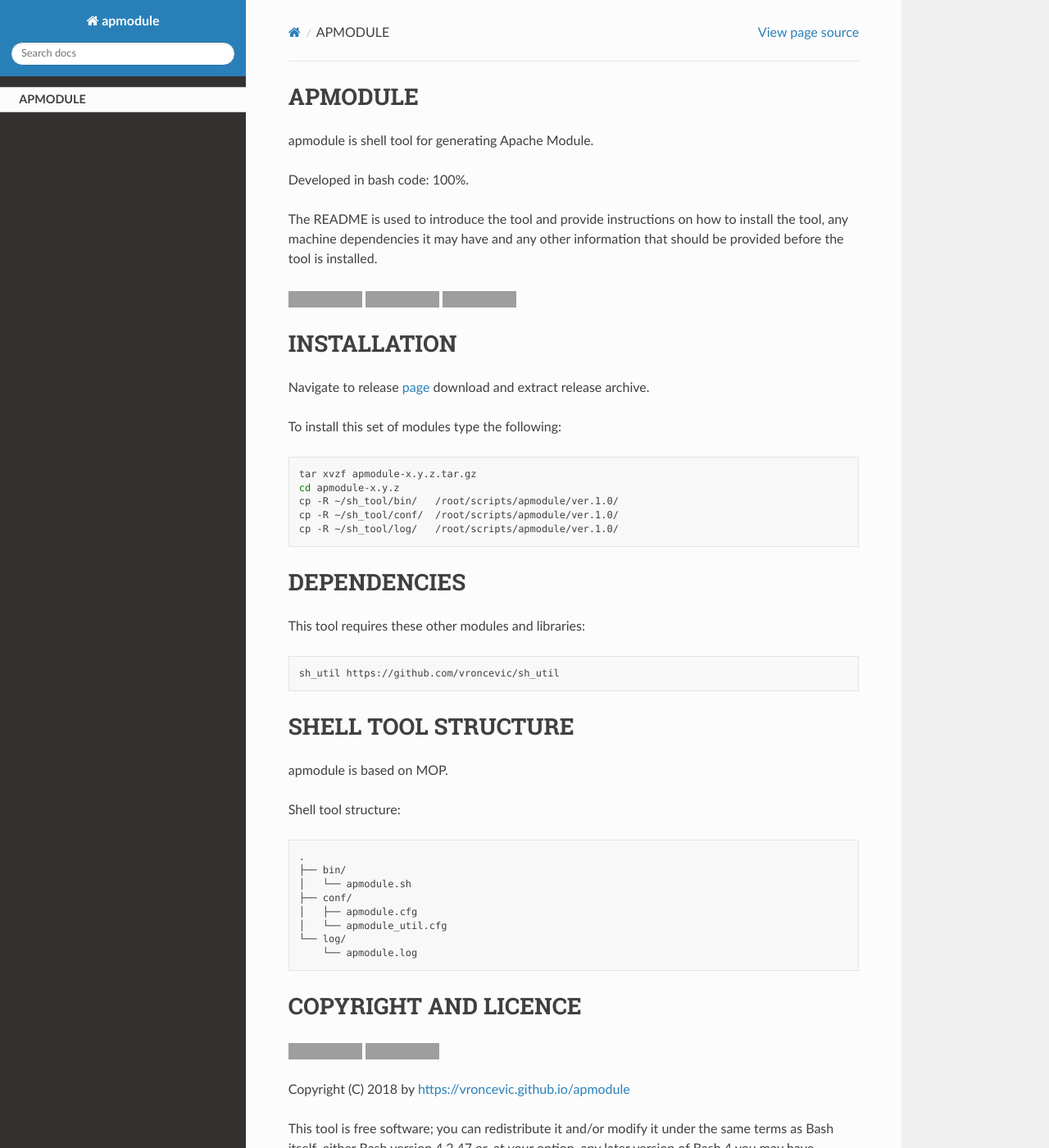
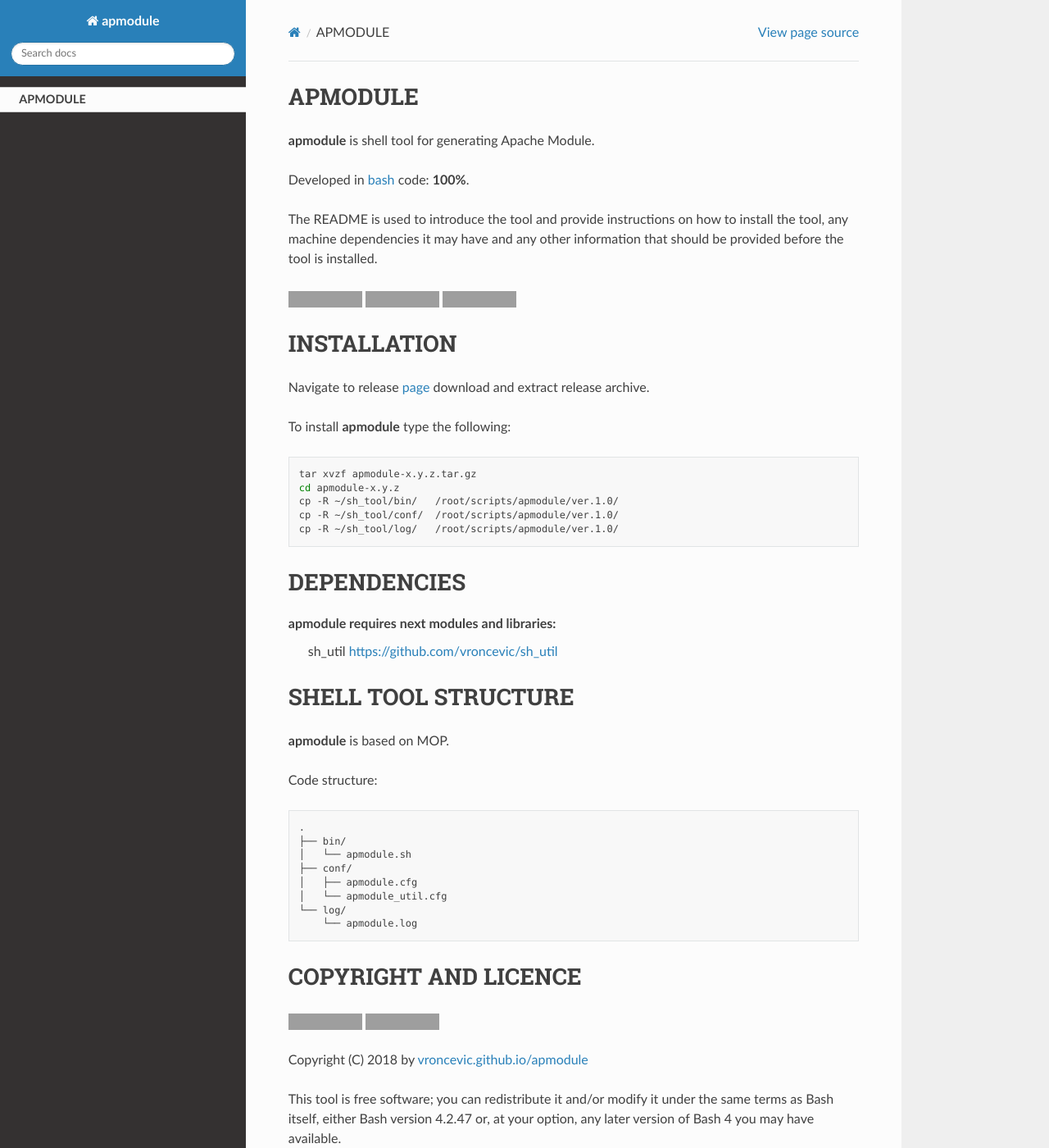
Before and after one commit to vroncevic/apmodule, a Sphinx documentation site: the page built from docs/source/index.rst, in a window 1280 px wide and 1400 px high. Shown: the whole window at 82% size. Built offline with Sphinx 7.4.7 and the Read the Docs theme 2.0.0, drawn with Linux system fonts in a browser that asks for light colours; grey boxes are pictures that could not be loaded.

Commit message:
[apmodule] Updated docs

```diff
--- a/docs/source/index.rst
+++ b/docs/source/index.rst
@@ -6,10 +6,9 @@
 
  self
 
+**apmodule** is shell tool for generating Apache Module.
 
-apmodule is shell tool for generating Apache Module.
-
-Developed in bash code: 100%.
+Developed in `bash <https://en.wikipedia.org/wiki/Bash_(Unix_shell)>`_ code: **100%**.
 
 The README is used to introduce the tool and provide instructions on
 how to install the tool, any machine dependencies it may have and any
@@ -28,11 +27,12 @@
 
 INSTALLATION
 -------------
+
 Navigate to release `page`_ download and extract release archive.
 
 .. _page: https://github.com/vroncevic/apmodule/releases
 
-To install this set of modules type the following:
+To install **apmodule** type the following:
 
 .. code-block:: bash
 
@@ -44,17 +44,16 @@
 
 DEPENDENCIES
 -------------
-This tool requires these other modules and libraries:
 
-.. code-block:: bash
-
-   sh_util https://github.com/vroncevic/sh_util
+**apmodule** requires next modules and libraries:
+    sh_util `https://github.com/vroncevic/sh_util <https://github.com/vroncevic/sh_util>`_
 
 SHELL TOOL STRUCTURE
 ---------------------
-apmodule is based on MOP.
 
-Shell tool structure:
+**apmodule** is based on MOP.
+
+Code structure:
 
 .. code-block:: bash
 
@@ -78,7 +77,7 @@
 .. |License: Apache 2.0| image:: https://img.shields.io/badge/License-Apache%202.0-blue.svg
    :target: https://opensource.org/licenses/Apache-2.0
 
-Copyright (C) 2018 by https://vroncevic.github.io/apmodule
+Copyright (C) 2018 by `vroncevic.github.io/apmodule <https://vroncevic.github.io/apmodule>`_
 
 This tool is free software; you can redistribute it and/or modify it
 under the same terms as Bash itself, either Bash version 4.2.47 or,
```
Also changed, not shown: README.md (+16 -16 lines), 5 other files.
